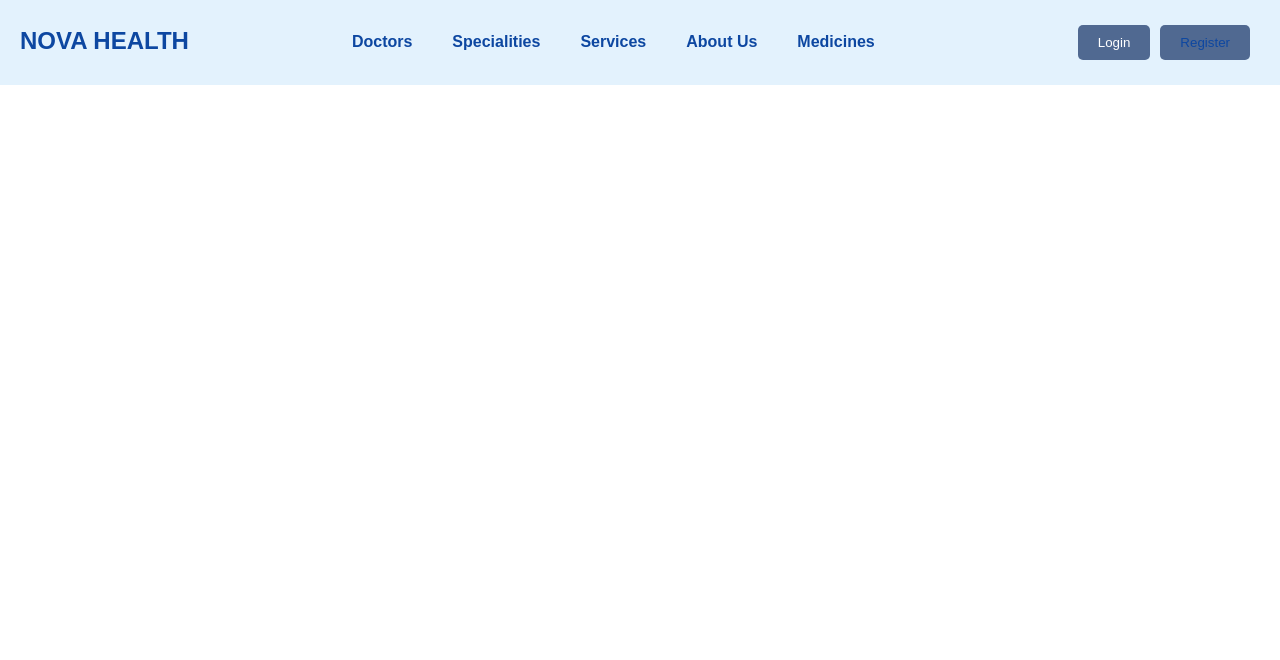
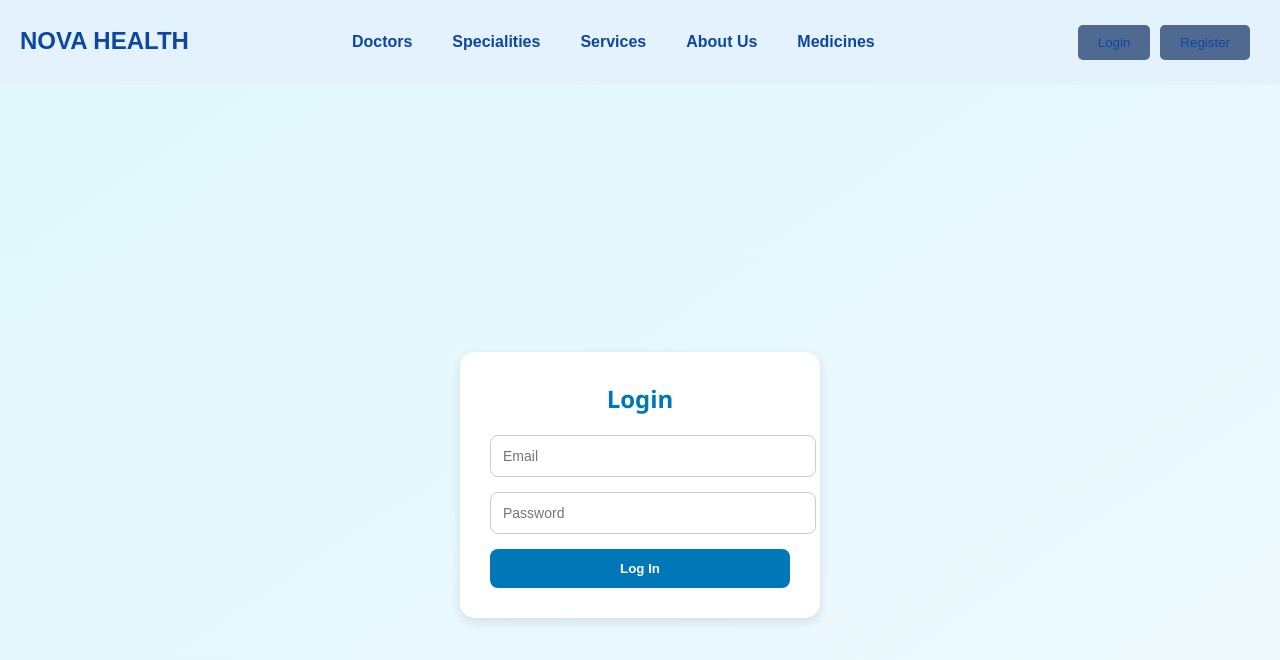
Before and after one commit to balajisudarshan/NovaHub-, a React (Vite) app: page /login in a window 1280 px wide. Shown: the top 660 px of the page. Built offline with nearby package versions, Linux system fonts and the light colour scheme; a web font is replaced by a local one.

Commit message:
problems

```diff
--- /dev/null
+++ b/components/Login.jsx
@@ -0,0 +1,48 @@
+import React, { useState } from 'react'
+import axios from 'axios'
+import './styles/login.css'
+
+const Login = () => {
+  const [email, setEmail] = useState('')
+  const [password, setPassword] = useState('')
+  const [message, setMessage] = useState('')
+
+  const handleSubmit = async (e) => {
+    e.preventDefault()
+    try {
+      const res = await axios.post('http://localhost:3000/user/login', {
+        email,
+        password,
+      })
+      setMessage(res.data.message)
+    } catch (err) {
+      setMessage(err.response.data.message)
+    }
+  }
+
+  return (
+    <div className="login-container">
+      <form onSubmit={handleSubmit} className="login-form">
+        <h2 className="login-title">Login</h2>
+        <input
+          type="email"
+          placeholder="Email"
+          value={email}
+          onChange={(e) => setEmail(e.target.value)}
+          required
+        />
+        <input
+          type="password"
+          placeholder="Password"
+          value={password}
+          onChange={(e) => setPassword(e.target.value)}
+          required
+        />
+        <button type="submit">Log In</button>
+        {message && <p className="message">{message}</p>}
+      </form>
+    </div>
+  )
+}
+
+export default Login
--- a/components/NavBar.jsx
+++ b/components/NavBar.jsx
@@ -24,7 +24,7 @@ const NavBar = () => {
         </ul>
       </div>
       <div className="loginRegisterBtn">
-        <button >Login</button>
+        <button ><Link to="/login">Login</Link></button>
         <button ><Link to="/register">Register</Link></button>
 
       </div>
--- /dev/null
+++ b/components/styles/Login.css
@@ -0,0 +1,65 @@
+body {
+  margin: 0;
+  padding: 0;
+  font-family: 'Segoe UI', sans-serif;
+  background: linear-gradient(to bottom right, #e0f7fa, #f0faff);
+}
+
+.login-container {
+  display: flex;
+  justify-content: center;
+  align-items: center;
+  height: 100vh;
+}
+
+.login-form {
+  background: #ffffff;
+  padding: 30px;
+  border-radius: 15px;
+  box-shadow: 0 4px 12px rgba(0, 0, 0, 0.1);
+  width: 300px;
+}
+
+.login-title {
+  text-align: center;
+  color: #0077b6;
+  margin-bottom: 20px;
+}
+
+.login-form input {
+  width: 100%;
+  padding: 12px;
+  margin-bottom: 15px;
+  border: 1px solid #cccccc;
+  border-radius: 8px;
+  font-size: 14px;
+  outline: none;
+  transition: border 0.3s;
+}
+
+.login-form input:focus {
+  border-color: #00b4d8;
+}
+
+.login-form button {
+  width: 100%;
+  padding: 12px;
+  background-color: #0077b6;
+  color: white;
+  font-weight: bold;
+  border: none;
+  border-radius: 8px;
+  cursor: pointer;
+  transition: background 0.3s;
+}
+
+.login-form button:hover {
+  background-color: #023e8a;
+}
+
+.message {
+  margin-top: 10px;
+  text-align: center;
+  color: red;
+  font-size: 14px;
+}
--- a/src/App.jsx
+++ b/src/App.jsx
@@ -4,6 +4,7 @@ import Home from "../components/Home";
 import { BrowserRouter as Router, Routes, Route } from "react-router-dom";
 import Medicine from "../components/Medicine";
 import Register from "../components/Register";
+import Login from "../components/Login";
 const App = () => {
   return (
     <Router>
@@ -12,6 +13,7 @@ const App = () => {
         <Route path="/" element={<Home />} />
         <Route path="/medicines" element={<Medicine />} />
         <Route path="/register" element={<Register/>}/>
+        <Route path="/login" element={<Login/>}/>
       </Routes>
     </Router>
   );
```
